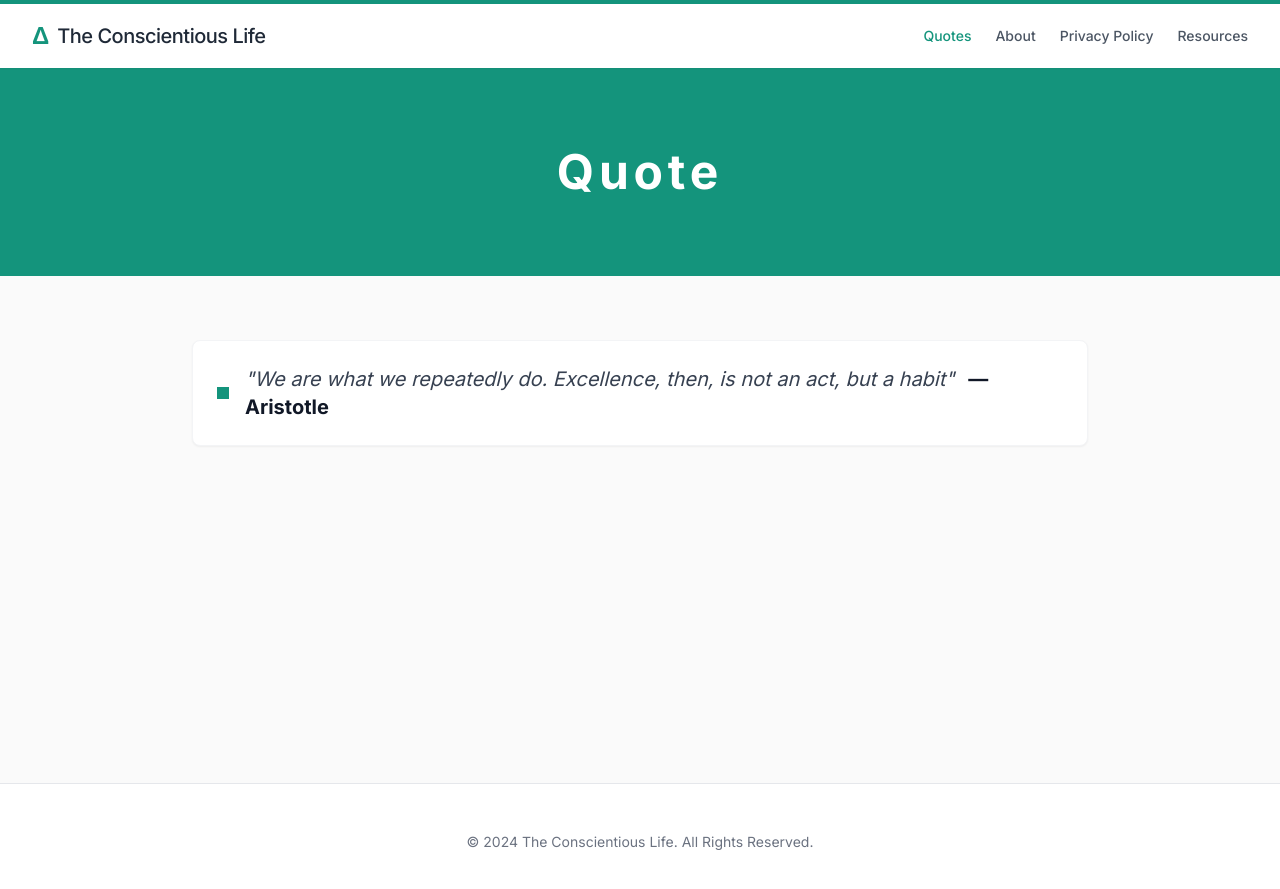
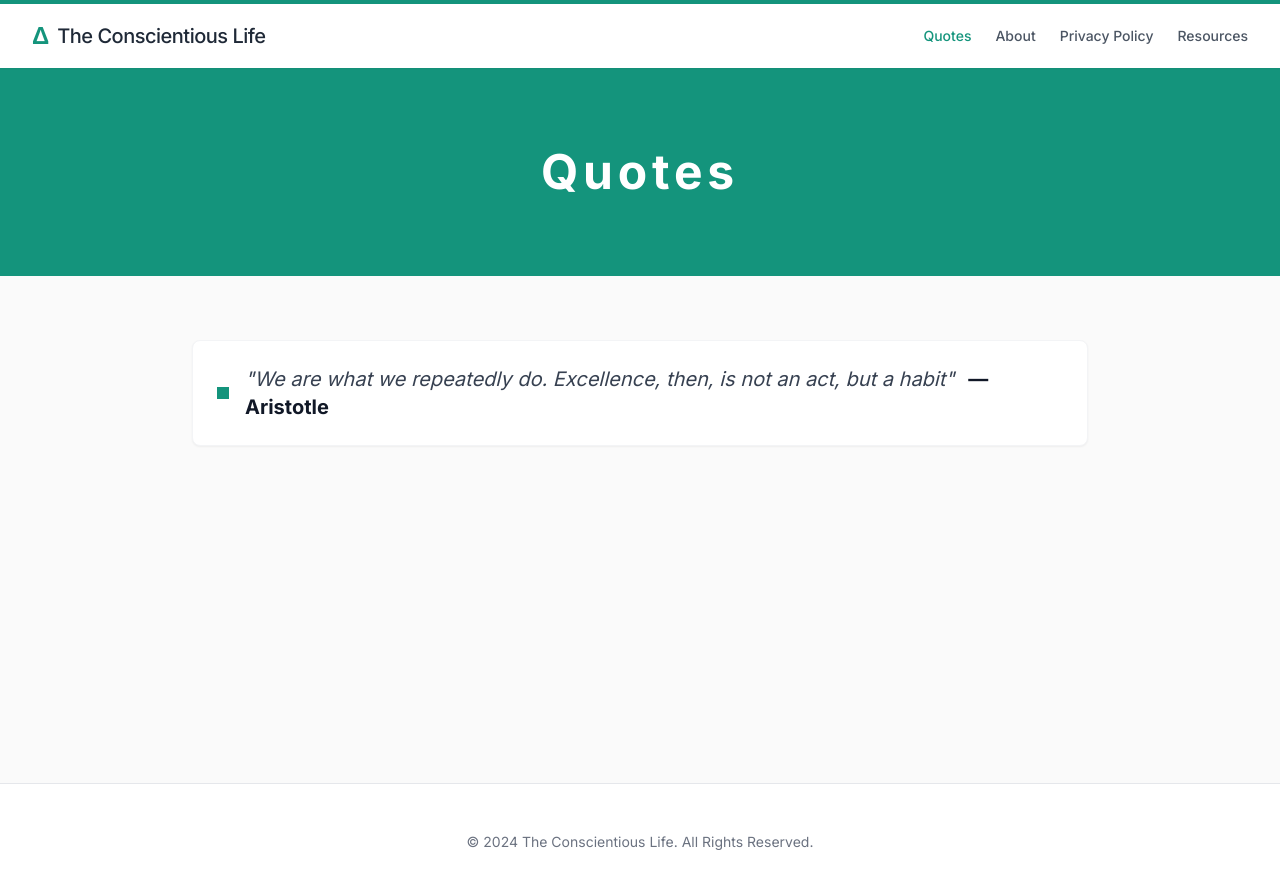
Before and after one commit to theconscientiouslife1-coder/TheCL, a Jekyll site: the page quotes.html, which Jekyll copies as it is, in a window 1280 px wide. Shown: the top 889 px of the page. Built offline with Jekyll 4.4.1, drawn with Linux system fonts in a browser that asks for light colours; nearby versions of some CDN libraries.

Commit message:
update header

```diff
--- a/quotes.html
+++ b/quotes.html
@@ -47,7 +47,7 @@
 
     <section class="bg-[#14947c] py-20 text-center text-white">
         <div class="container mx-auto px-4">
-            <h1 class="text-4xl md:text-5xl font-bold tracking-widest">Quote</h1>
+            <h1 class="text-4xl md:text-5xl font-bold tracking-widest">Quotes</h1>
         </div>
     </section>
 
```
